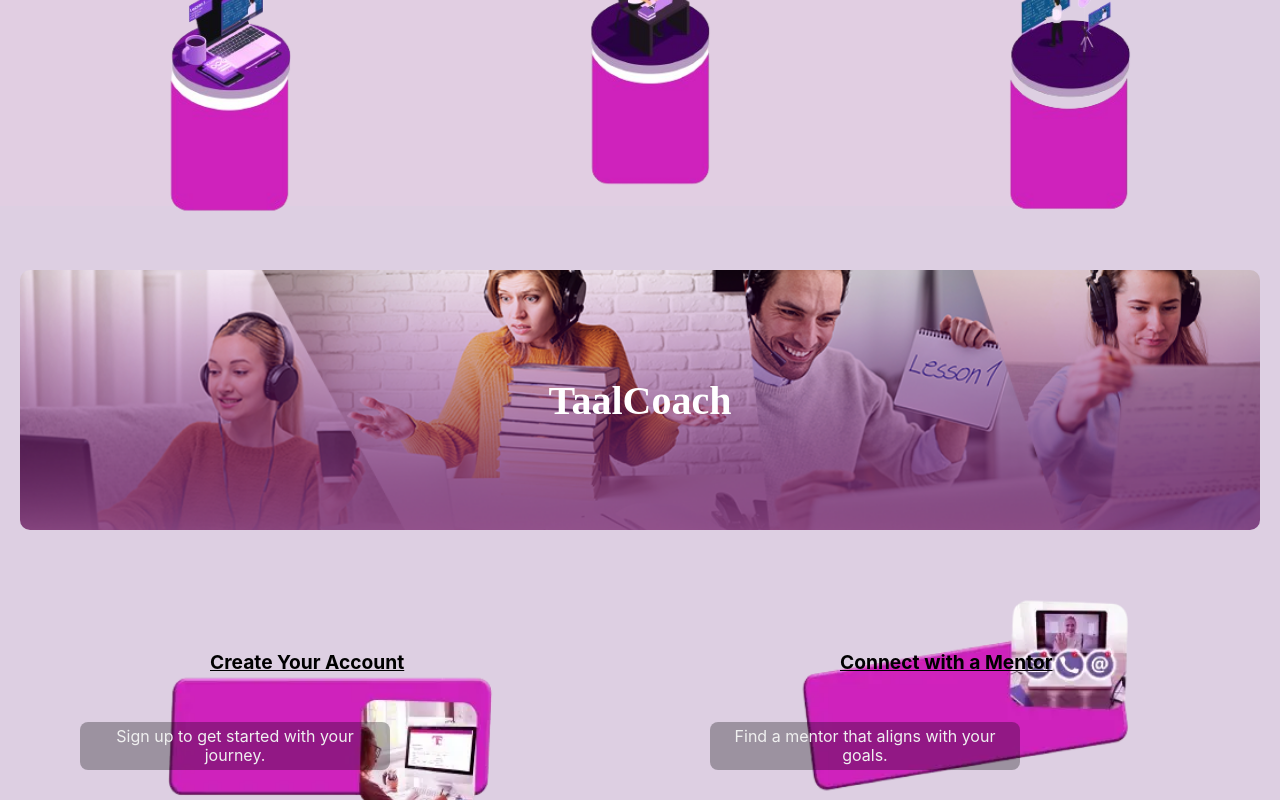
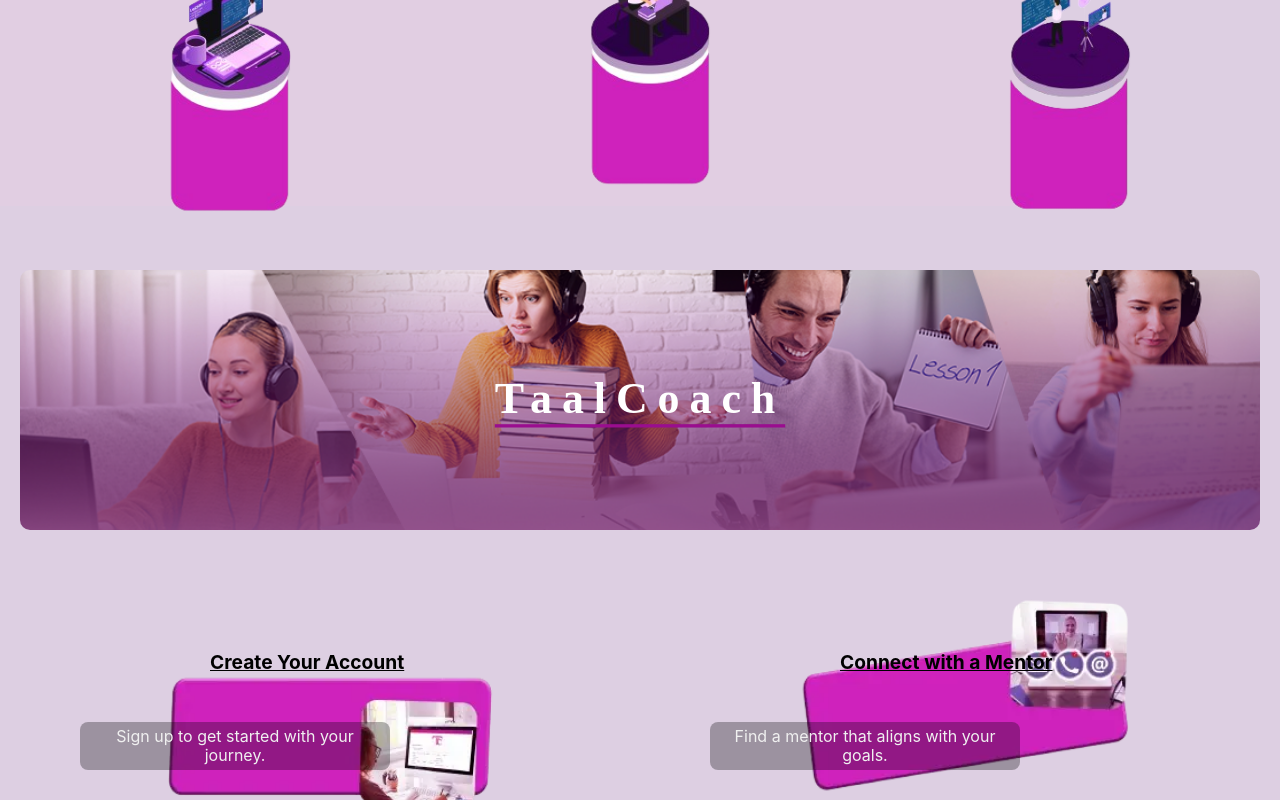
Before and after one commit to Alishka-Space/NewTaal, a React app in the folder client/: page / in a window 1280 px wide. In both pictures the pointer is over the element "TaalCoach". Shown: the part 1170-1970 px from the top of the page. Built offline with nearby package versions, Linux system fonts and the light colour scheme.

Commit message:
styling banner title animations letter and border

```diff
--- a/client/src/components/banner/banner.css
+++ b/client/src/components/banner/banner.css
@@ -34,6 +34,13 @@
   font-size: 40px;
   color: rgb(255, 255, 255);
   font-family: bauhaus;
+  letter-spacing: 5px;
+  transition: all 0.25s linear;
+}
+.banner-layout-title:hover {
+  letter-spacing: 9px;
+  transform: scale(1.1);
+  border-bottom: 3px solid #9a0d8f;
 }
 
 @media (max-width: 720px) {
```
